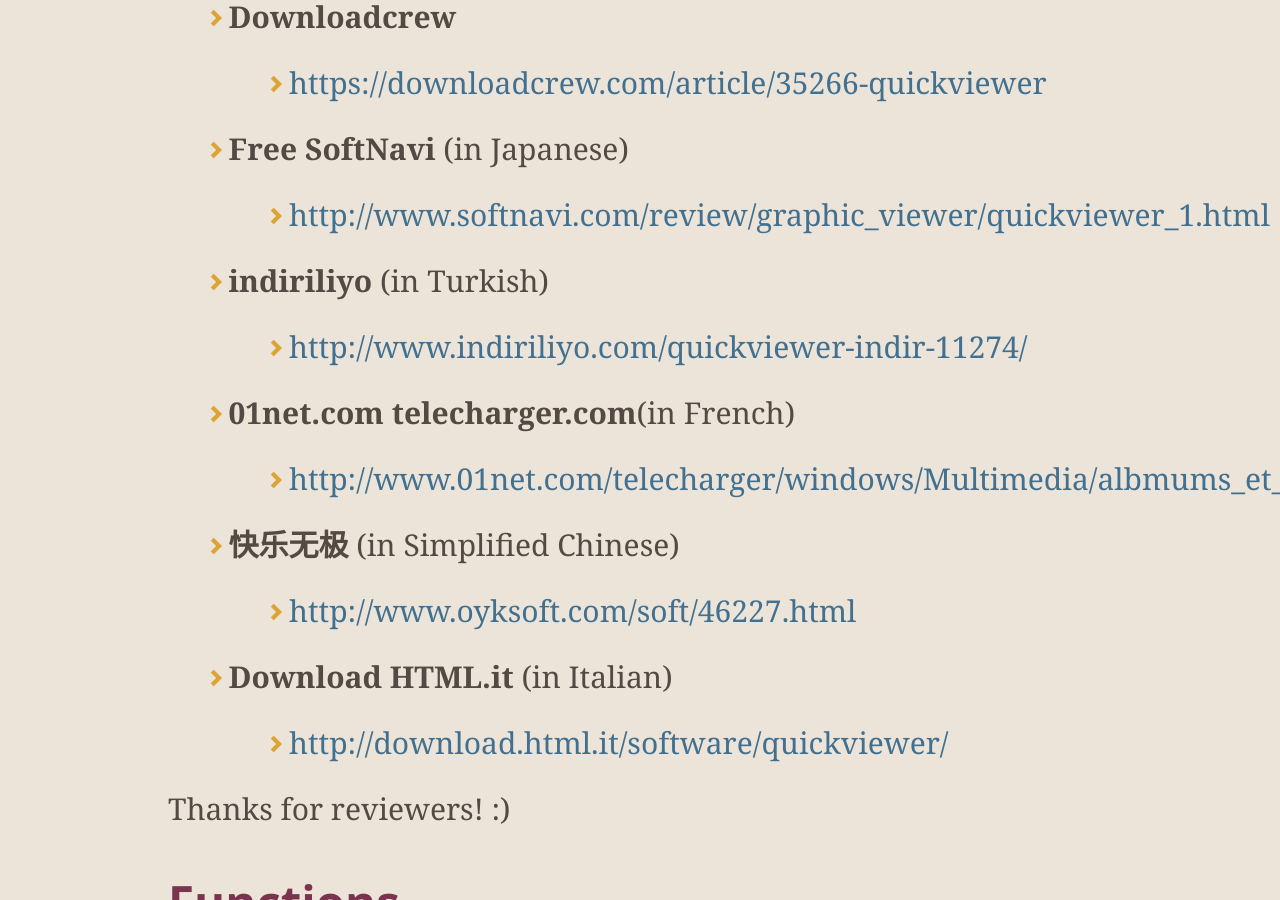
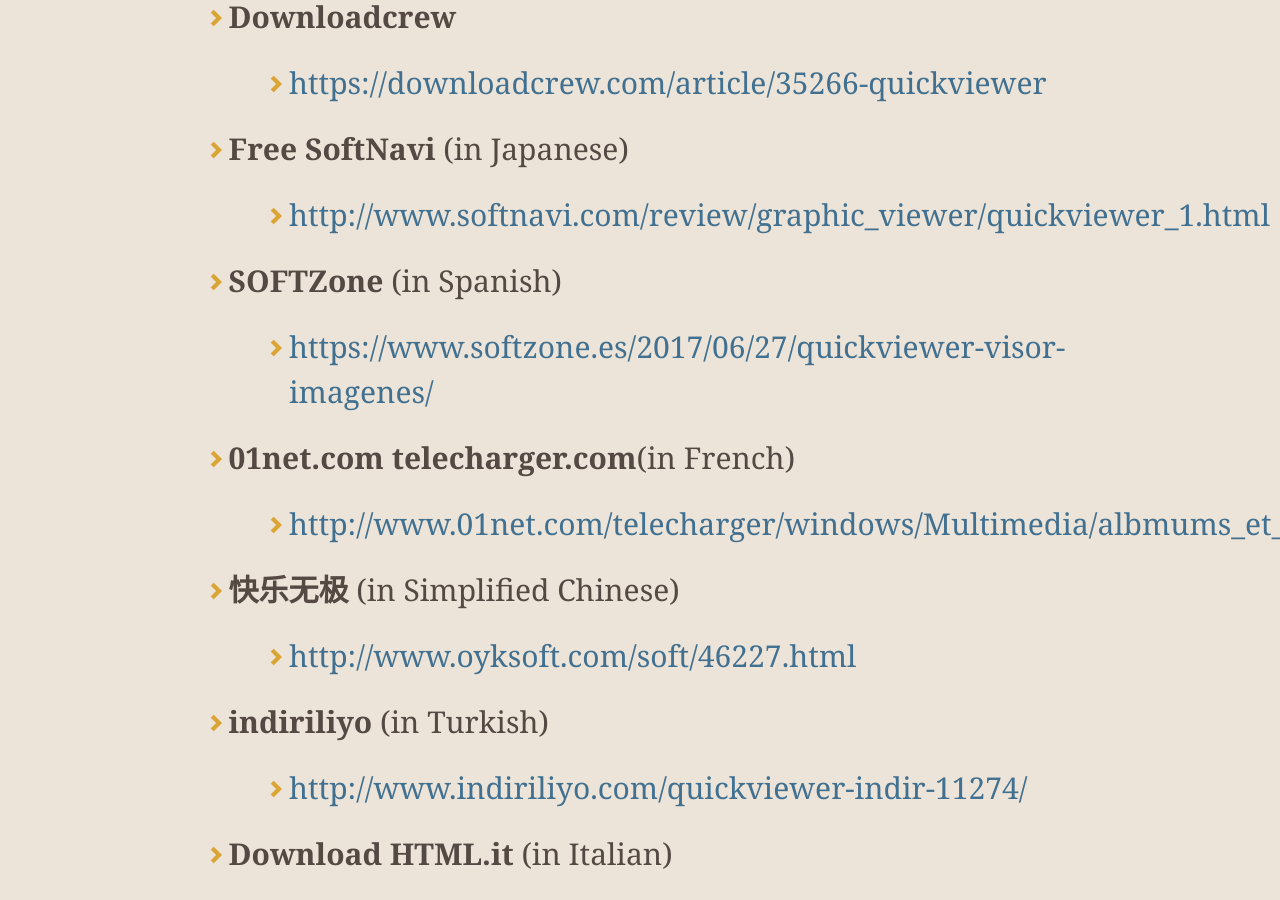
Before and after one commit to kanryu/quickviewer, a Jekyll site: the page built from docs/index.md, in a window 1280 px wide and 900 px high, scrolled down 3615 px. Built offline with Jekyll 4.4.1, drawn with Linux system fonts in a browser that asks for light colours; nearby versions of some CDN libraries; our own code applies the rules of GitHub Pages for plain Markdown files.

Commit message:
Update index.md

```diff
--- a/docs/index.md
+++ b/docs/index.md
@@ -63,12 +63,14 @@ You can also clone the latest source code from **[this repository.](https://gith
     - [https://downloadcrew.com/article/35266-quickviewer](https://downloadcrew.com/article/35266-quickviewer)
 - **Free SoftNavi** (in Japanese)
     - [http://www.softnavi.com/review/graphic_viewer/quickviewer_1.html](http://www.softnavi.com/review/graphic_viewer/quickviewer_1.html)
-- **indiriliyo** (in Turkish)
-    - [http://www.indiriliyo.com/quickviewer-indir-11274/](http://www.indiriliyo.com/quickviewer-indir-11274/)
+- **SOFTZone** (in Spanish)
+    - [https://www.softzone.es/2017/06/27/quickviewer-visor-imagenes/](https://www.softzone.es/2017/06/27/quickviewer-visor-imagenes/)
 - **01net.com telecharger.com**(in French)
     - [http://www.01net.com/telecharger/windows/Multimedia/albmums_et_visionneuses/fiches/140048.html](http://www.01net.com/telecharger/windows/Multimedia/albmums_et_visionneuses/fiches/140048.html)
 - **快乐无极** (in Simplified Chinese)
     - [http://www.oyksoft.com/soft/46227.html](http://www.oyksoft.com/soft/46227.html)
+- **indiriliyo** (in Turkish)
+    - [http://www.indiriliyo.com/quickviewer-indir-11274/](http://www.indiriliyo.com/quickviewer-indir-11274/)
 - **Download HTML.it** (in Italian)
     - [http://download.html.it/software/quickviewer/](http://download.html.it/software/quickviewer/)
 
```
